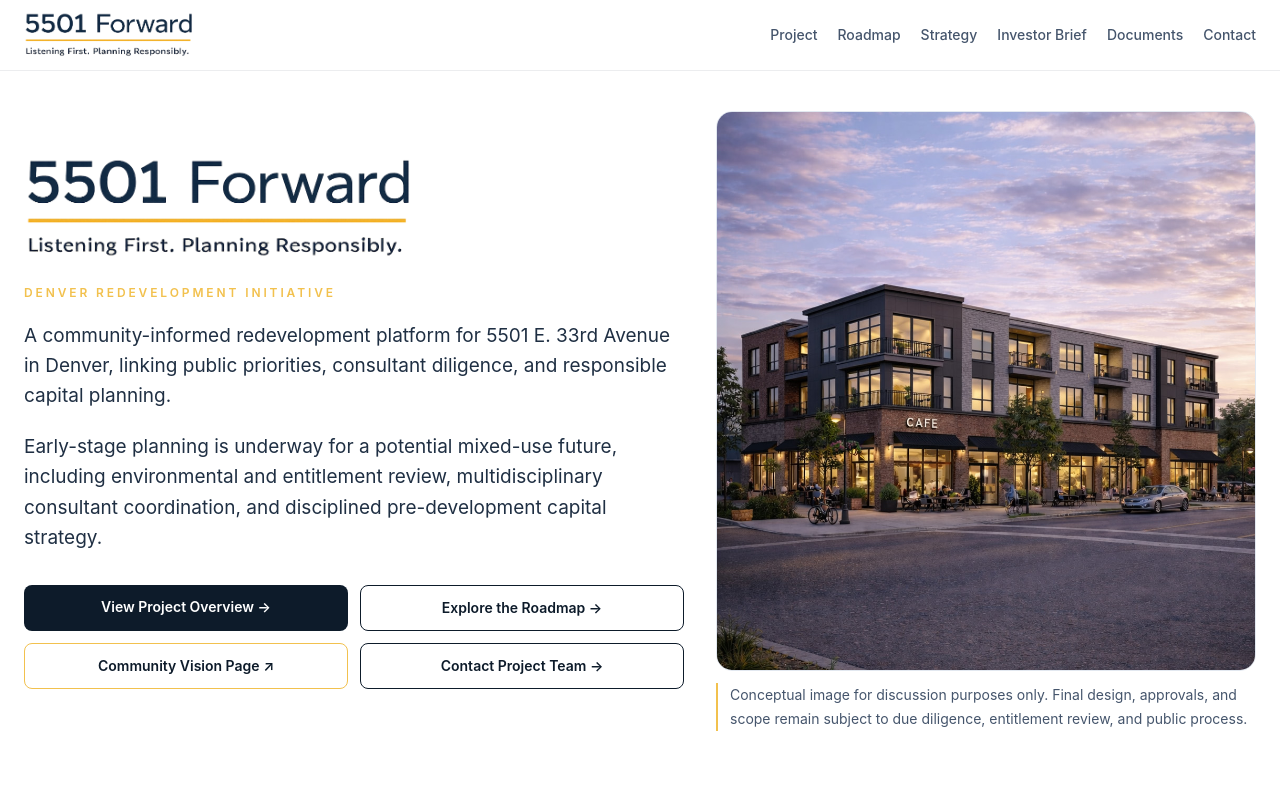
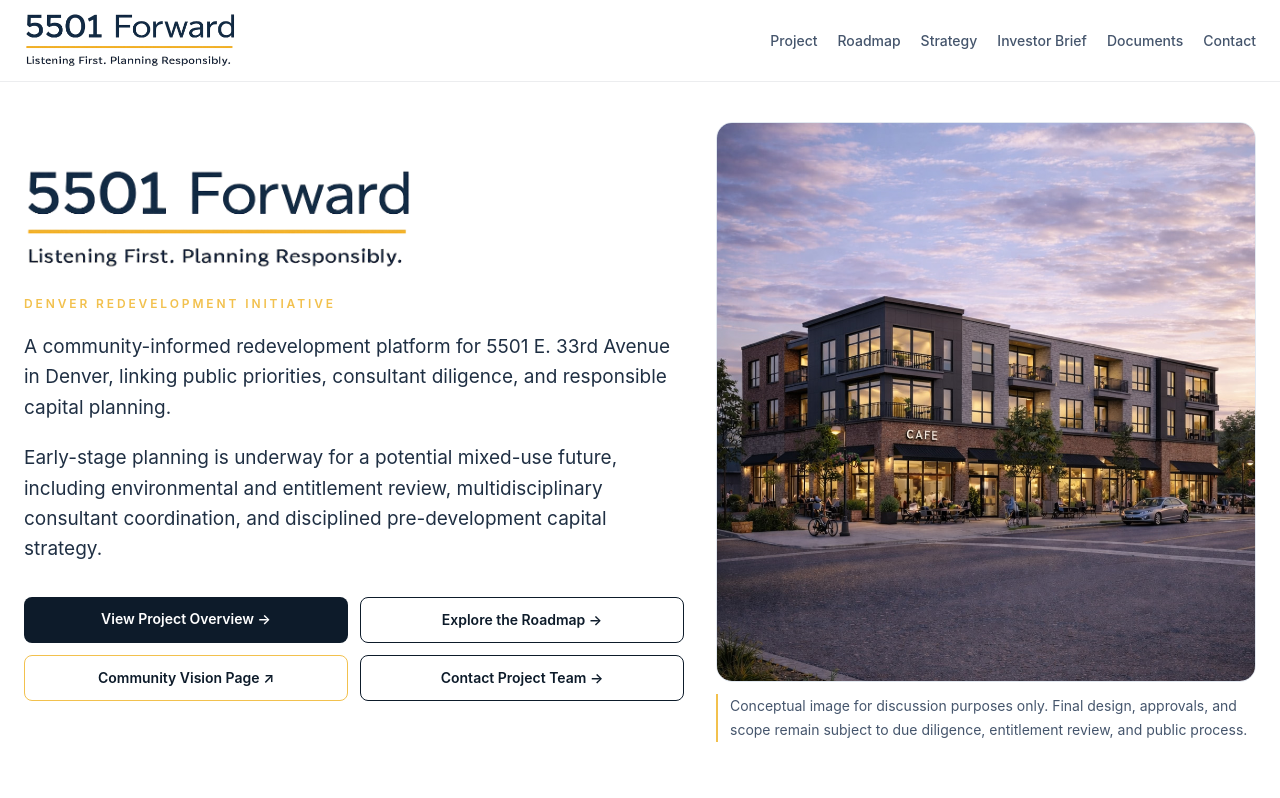
Before and after one commit to martinez-frank/5501-forward-site, a Next.js app: page / in a window 1280 px wide. Shown: the top 798 px of the page. Built offline with nearby package versions, Linux system fonts and the light colour scheme.

Commit message:
Refine sticky header logo scale and transparency

```diff
--- a/components/site-layout.tsx
+++ b/components/site-layout.tsx
@@ -21,10 +21,10 @@ export function SiteLayout({ children }: { children: ReactNode }) {
   if (isCommunityPage) {
     return (
       <div className="min-h-screen bg-[#f7f5ef] text-slate-900">
-        <header className="border-b border-slate-200 bg-white">
-          <div className="mx-auto flex w-full max-w-4xl items-center justify-between gap-3 px-4 py-3 sm:px-6">
+        <header className="sticky top-0 z-50 border-b border-[rgba(11,34,63,0.12)] bg-[rgba(255,255,255,0.86)] backdrop-blur-[12px]">
+          <div className="mx-auto flex w-full max-w-4xl items-center justify-center px-4 py-3 sm:px-6">
             <Link href="/community" className="inline-flex items-center" aria-label="5501 Forward Community Vision Page">
-              <Image src="/images/5501forward.logo.png" alt="5501 Forward" width={180} height={61} className="h-auto w-[140px] sm:w-[170px]" priority />
+              <Image src="/images/5501forward.logo.png" alt="5501 Forward" width={225} height={76} className="h-auto w-[175px] sm:w-[213px]" priority />
             </Link>
           </div>
         </header>
@@ -47,17 +47,17 @@ export function SiteLayout({ children }: { children: ReactNode }) {
             <Image
               src="/images/5501forward.logo.png"
               alt="5501 Forward — Listening First. Planning Responsibly."
-              width={220}
-              height={74}
-              className="hidden h-auto w-[170px] sm:block"
+              width={275}
+              height={93}
+              className="hidden h-auto w-[213px] sm:block"
               priority
             />
             <Image
               src="/images/5501forward.logo.png"
               alt="5501 Forward"
-              width={220}
-              height={74}
-              className="h-auto w-[180px] max-w-full sm:hidden"
+              width={275}
+              height={93}
+              className="h-auto w-[225px] max-w-full sm:hidden"
               priority
             />
           </Link>
```
